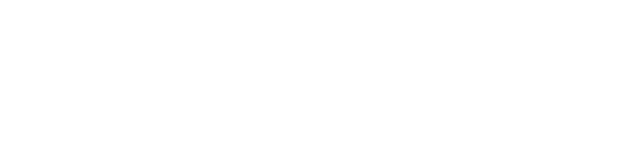
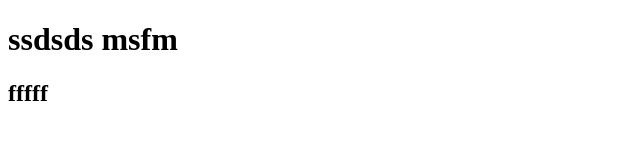
Before and after one commit to sohaibya/trial122312, a plain HTML site: page index.html in a window 1280 px wide. Shown: the whole page, without its empty margins (0-640 px from the left). Drawn offline with Linux system fonts and the light colour scheme.

Commit message:
changes added

```diff
--- a/index.html
+++ b/index.html
@@ -8,8 +8,8 @@
 
   <body>
     <script src="https://cdn.freecodecamp.org/testable-projects-fcc/v1/bundle.js"></script>
-
-    <!--
+ <h1>ssdsds msfm</h1>
+   <h2>fffff</h2> <!--
 
     Hello Camper!
 
```
